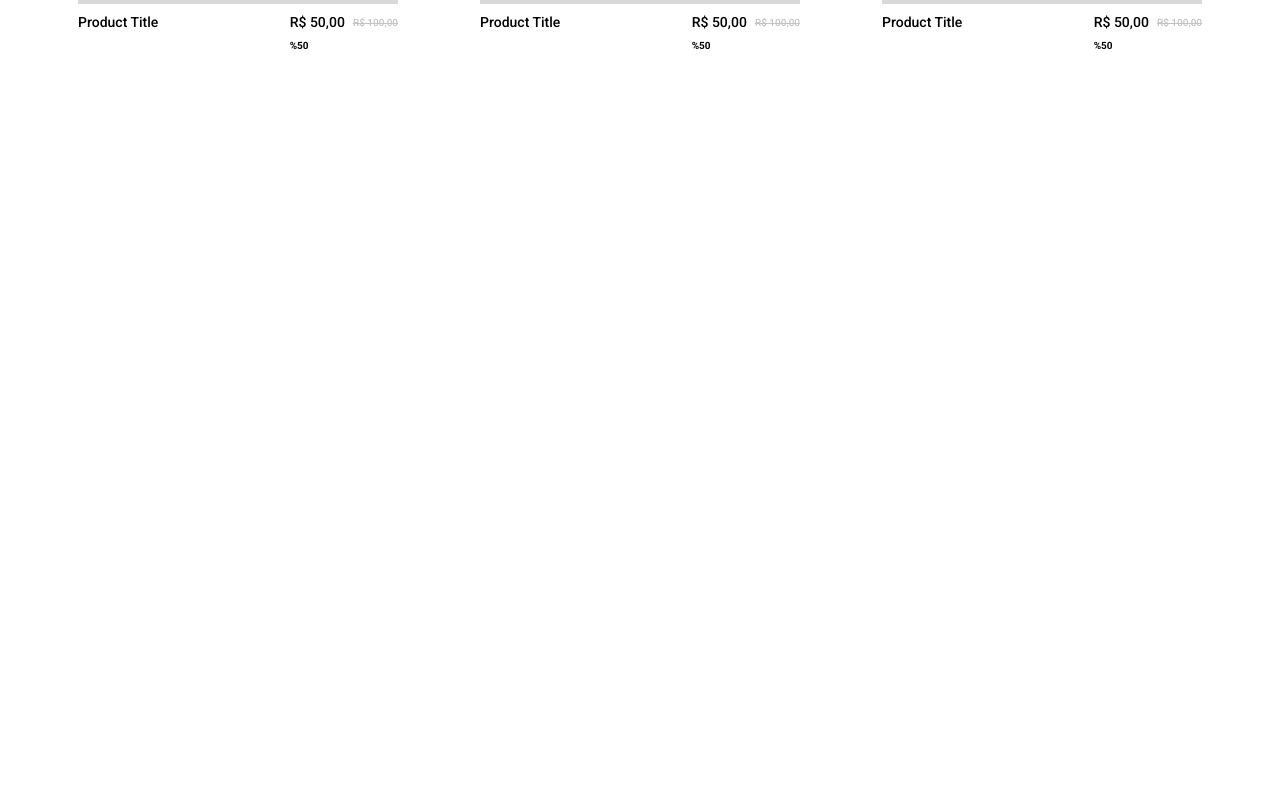
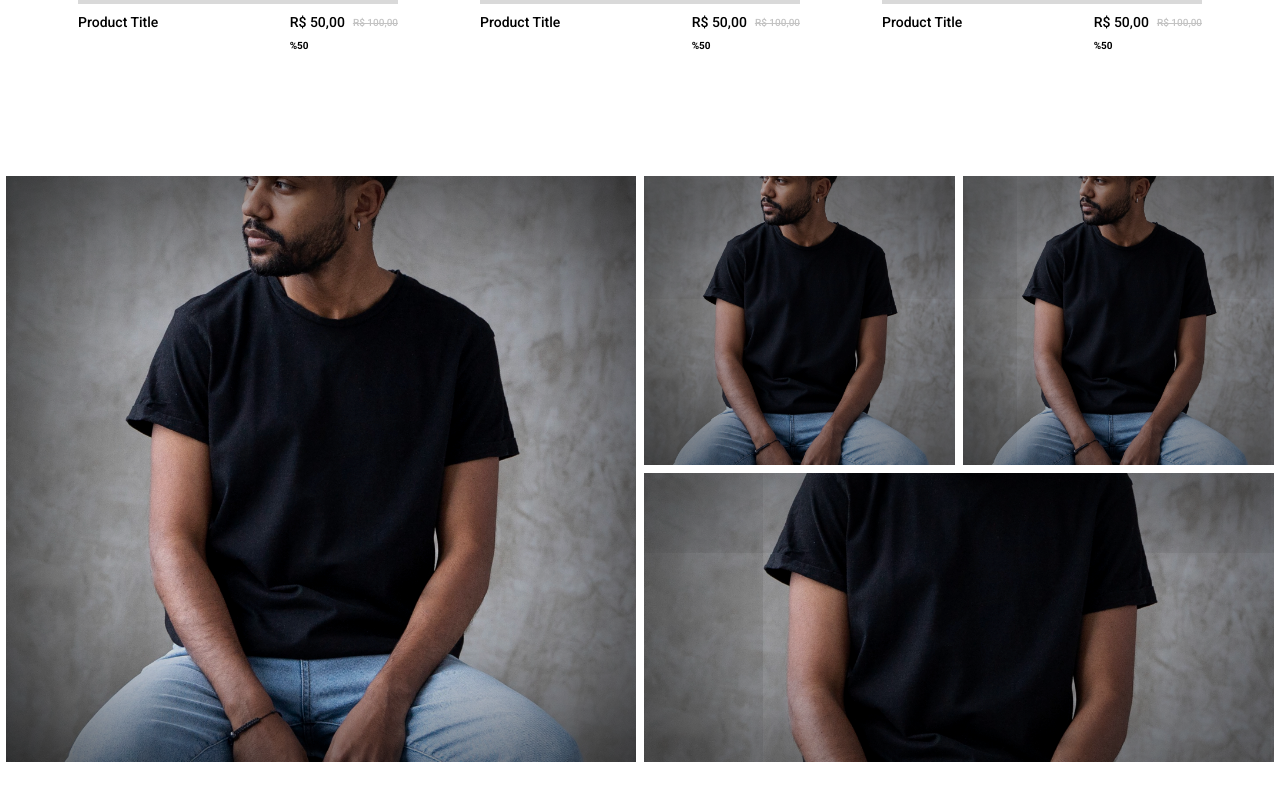
Before and after one commit to Rafael-Urei/ecommerce, a Next.js app: page / in a window 1280 px wide. Shown: the part 1480-2280 px from the top of the page. Before the commit the page ends 1616 px from the top, so only its background shows below. Built offline with nearby package versions, Linux system fonts and the light colour scheme; a web font is replaced by a local one.

Commit message:
Did the panel component :frog:

```diff
--- /dev/null
+++ b/app/components/footer.tsx
@@ -0,0 +1,3 @@
+export function FooterComponent() {
+  return <footer className="w-full h-[150px] bg-white shadow-inner"></footer>;
+}
--- a/app/components/header.tsx
+++ b/app/components/header.tsx
@@ -31,7 +31,7 @@ export function NavLinkComponent({ label, path }: Props) {
 
 export function HeaderComponent() {
   return (
-    <header className="w-full h-[73px] flex items-center shadow-md px-[70px]">
+    <header className="sitcky top-0 w-full h-[73px] flex items-center shadow-md px-[70px]">
       <div className="pr-[70px]">
         <Link href="/">
           <TodoLogoHeader />
--- /dev/null
+++ b/app/components/panel-paper.tsx
@@ -0,0 +1,45 @@
+"use client";
+
+import Image from "next/image";
+import { useState } from "react";
+import { Rate } from "./rate";
+
+export function PanelProductPaperComponent() {
+  const [hover, setHover] = useState(false);
+
+  return (
+    <div
+      className="relative flex flex-col w-full h-full bg-[#D9D9D9]"
+      onMouseEnter={() => setHover((prev) => !prev)}
+      onMouseLeave={() => setHover((prev) => !prev)}
+    >
+      <div className="absolute top-0 bg-transparent z-10 shadow-inset h-full w-full"></div>
+      <Image
+        src="/shirt.jpeg"
+        fill
+        alt=""
+        style={{
+          objectFit: "cover",
+        }}
+        className="shadow-inset"
+      />
+      <div
+        className={
+          !hover
+            ? "flex flex-col justify-between absolute bottom-0 z-20 bg-white bg-opacity-0 h-0 w-full duration-500 overflow-hidden"
+            : "flex flex-col justify-between absolute bottom-0 z-20 bg-white bg-opacity-70 h-[150px] w-full duration-500 overflow-hidden"
+        }
+      >
+        <div className="h-full bg-inherit flex flex-col justify-between">
+          <div className="flex flex-col flex-1 px-4 justify-center gap-1">
+            <h1 className="text-[20px]">Product Title</h1>
+            <Rate readOnly />
+          </div>
+          <button className="bg-[#232323] text-white text-xs font-semibold text-center h-[56px] w-full duration-500 hover:bg-white hover:text-black">
+            Add to shopping cart
+          </button>
+        </div>
+      </div>
+    </div>
+  );
+}
--- a/app/components/panel.tsx
+++ b/app/components/panel.tsx
@@ -1,3 +1,18 @@
+import { PanelProductPaperComponent } from "./panel-paper";
+
 export function PanelComponent() {
-  return <div></div>;
+  return (
+    <div className="flex flex-wrap min-h-auto items-center justify-center gap-2">
+      <div className="h-[586px] w-[630px]">
+        <PanelProductPaperComponent />
+      </div>
+      <div className="flex flex-col h-[586px] gap-2">
+        <div className="flex gap-2 h-full w-[630px]">
+          <PanelProductPaperComponent />
+          <PanelProductPaperComponent />
+        </div>
+        <PanelProductPaperComponent />
+      </div>
+    </div>
+  );
 }
--- /dev/null
+++ b/app/components/rate.tsx
@@ -0,0 +1,42 @@
+"use client";
+
+import { useState } from "react";
+import { Star, StarFill } from "./star";
+
+type Props = {
+  readOnly: boolean;
+};
+
+export function Rate({ readOnly = true }: Props) {
+  const [classification, setClassification] = useState(4);
+
+  const handleSetRate = (number: number) => {
+    if (readOnly) {
+      return;
+    }
+    setClassification(number);
+  };
+
+  return (
+    <div className="flex items-center gap-2">
+      <div className="flex">
+        <button onClick={() => handleSetRate(1)}>
+          {classification >= 1 ? <StarFill /> : <Star />}
+        </button>
+        <button onClick={() => handleSetRate(2)}>
+          {classification >= 2 ? <StarFill /> : <Star />}
+        </button>
+        <button onClick={() => handleSetRate(3)}>
+          {classification >= 3 ? <StarFill /> : <Star />}
+        </button>
+        <button onClick={() => handleSetRate(4)}>
+          {classification >= 4 ? <StarFill /> : <Star />}
+        </button>
+        <button onClick={() => handleSetRate(5)}>
+          {classification >= 5 ? <StarFill /> : <Star />}
+        </button>
+      </div>
+      <span className="font-semibold text-xs">{classification.toFixed(1)}</span>
+    </div>
+  );
+}
--- /dev/null
+++ b/app/components/star.tsx
@@ -0,0 +1,39 @@
+export function Star() {
+  return (
+    <svg
+      width="15"
+      height="16"
+      viewBox="0 0 15 16"
+      fill="none"
+      xmlns="http://www.w3.org/2000/svg"
+    >
+      <g id="star">
+        <path
+          id="Vector"
+          d="M7.5 1.75L9.43125 5.6625L13.75 6.29375L10.625 9.3375L11.3625 13.6375L7.5 11.6063L3.6375 13.6375L4.375 9.3375L1.25 6.29375L5.56875 5.6625L7.5 1.75Z"
+          fill="#ACACAC"
+        />
+      </g>
+    </svg>
+  );
+}
+
+export function StarFill() {
+  return (
+    <svg
+      width="15"
+      height="16"
+      viewBox="0 0 15 16"
+      fill="none"
+      xmlns="http://www.w3.org/2000/svg"
+    >
+      <g id="star">
+        <path
+          id="Vector"
+          d="M7.5 1.75L9.43125 5.6625L13.75 6.29375L10.625 9.3375L11.3625 13.6375L7.5 11.6063L3.6375 13.6375L4.375 9.3375L1.25 6.29375L5.56875 5.6625L7.5 1.75Z"
+          fill="#00A3FF"
+        />
+      </g>
+    </svg>
+  );
+}
--- a/app/layouts/basic-layout.tsx
+++ b/app/layouts/basic-layout.tsx
@@ -1,5 +1,6 @@
 import { ReactNode } from "react";
 import { HeaderComponent } from "../components/header";
+import { FooterComponent } from "../components/footer";
 
 type Props = {
   children: ReactNode;
@@ -10,6 +11,7 @@ export default function BasicLayout({ children }: Props) {
     <main className="flex min-h-screen flex-col">
       <HeaderComponent />
       {children}
+      <FooterComponent />
     </main>
   );
 }
--- a/app/page.tsx
+++ b/app/page.tsx
@@ -5,6 +5,7 @@ import { ArrowRight } from "./components/icons";
 import Link from "next/link";
 import { CategoryPaperComponent } from "./components/category-paper";
 import ProductPaperComponent from "./components/product-paper";
+import { PanelComponent } from "./components/panel";
 
 const ingrid_darling = Ingrid_Darling({ subsets: ["latin"], weight: ["400"] });
 
@@ -46,6 +47,9 @@ export default function Home() {
           </div>
         </div>
       </section>
+      <section className="w-full h-auto flex items-center justify-center py-10">
+        <PanelComponent />
+      </section>
     </BasicLayout>
   );
 }
--- a/tailwind.config.ts
+++ b/tailwind.config.ts
@@ -13,6 +13,9 @@ const config: Config = {
         'gradient-conic':
           'conic-gradient(from 180deg at 50% 50%, var(--tw-gradient-stops))',
       },
+      boxShadow: {
+        'inset': '0 0 200px rgba(0,0,0,0.9) inset',
+      }
     },
   },
   plugins: [],
```
Also changed, not shown: public/star-unfilled.svg (added), public/star.svg (added).
